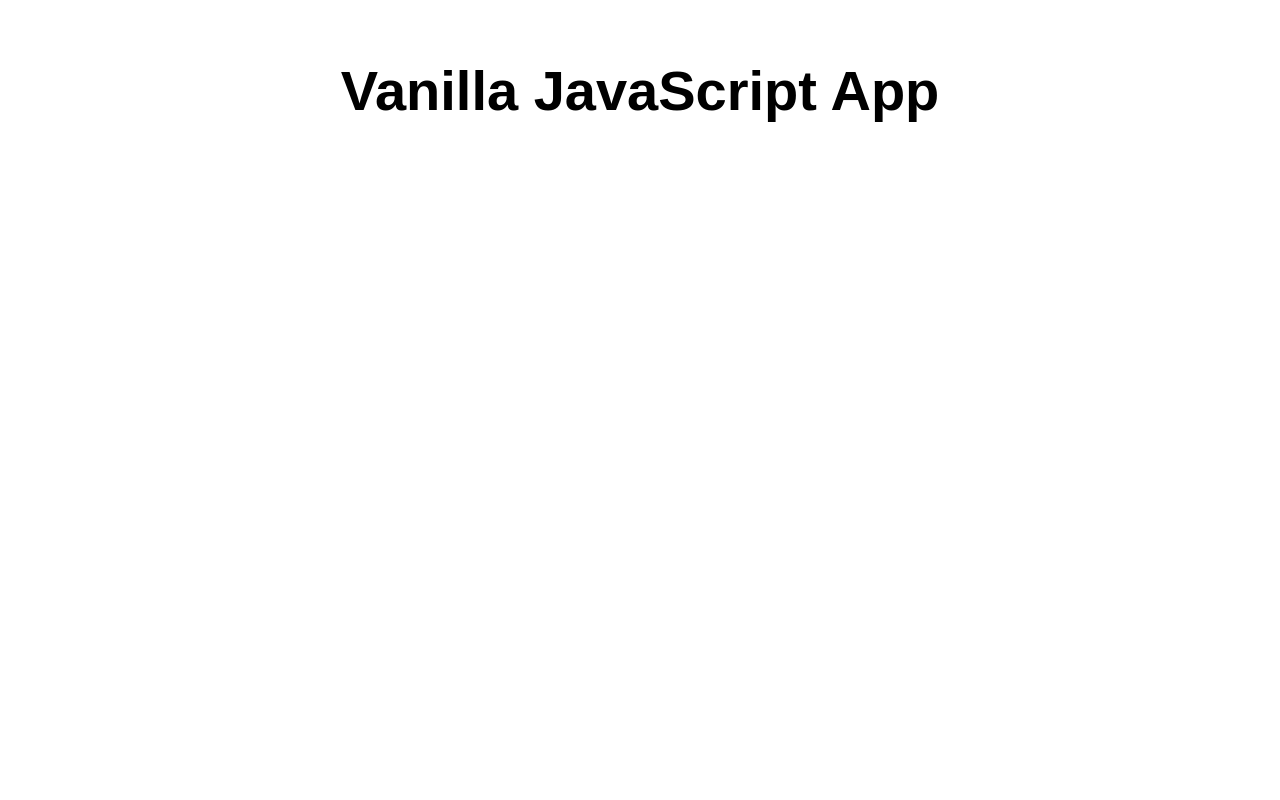
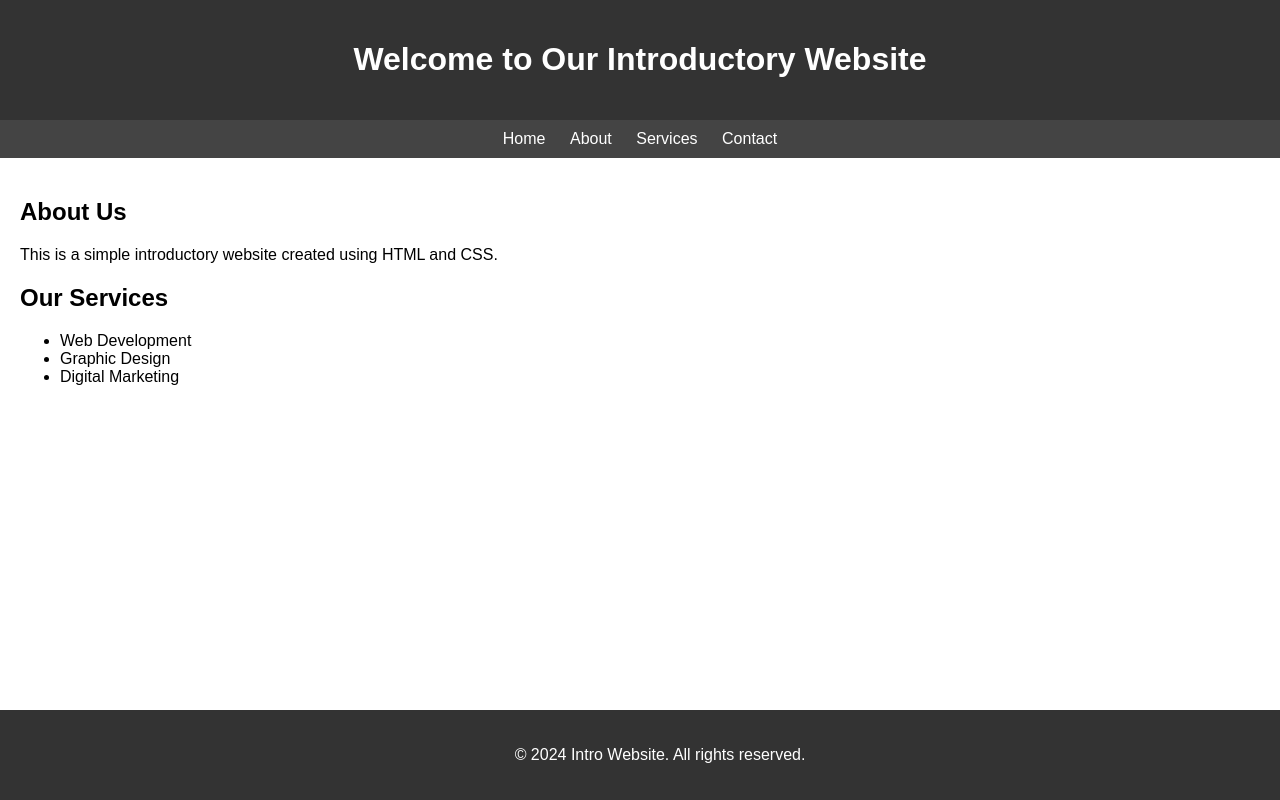
Before and after one commit to Fasithahamed12/web-app2, a website: page src/index.html in a window 1280 px wide. Drawn offline with Linux system fonts and the light colour scheme.

Commit message:
Update index.html

```diff
--- a/src/index.html
+++ b/src/index.html
@@ -1,17 +1,75 @@
 <!DOCTYPE html>
 <html lang="en">
+<head>
+    <meta charset="UTF-8">
+    <meta name="viewport" content="width=device-width, initial-scale=1.0">
+    <title>Intro Website</title>
+    <style>
+        body {
+            font-family: Arial, sans-serif;
+            margin: 0;
+            padding: 0;
+        }
+        header {
+            background-color: #333;
+            color: #fff;
+            padding: 20px;
+            text-align: center;
+        }
+        nav {
+            background-color: #444;
+            padding: 10px;
+            text-align: center;
+        }
+        nav a {
+            color: #fff;
+            text-decoration: none;
+            padding: 10px;
+        }
+        nav a:hover {
+            background-color: #666;
+        }
+        main {
+            padding: 20px;
+        }
+        footer {
+            background-color: #333;
+            color: #fff;
+            padding: 20px;
+            text-align: center;
+            position: fixed;
+            bottom: 0;
+            width: 100%;
+        }
+    </style>
+</head>
+<body>
 
-<head>
-  <meta charset="UTF-8">
-  <meta name="viewport" content="width=device-width, initial-scale=1.0">
-  <link rel="stylesheet" href="styles.css">
-  <title>Vanilla JavaScript App</title>
-</head>
+<header>
+    <h1>Welcome to Our Introductory Website</h1>
+</header>
 
-<body>
-  <main>
-    <h1>Vanilla JavaScript App</h1>
-  </main>
+<nav>
+    <a href="#">Home</a>
+    <a href="#">About</a>
+    <a href="#">Services</a>
+    <a href="#">Contact</a>
+</nav>
+
+<main>
+    <h2>About Us</h2>
+    <p>This is a simple introductory website created using HTML and CSS.</p>
+    <h2>Our Services</h2>
+    <ul>
+        <li>Web Development</li>
+        <li>Graphic Design</li>
+        <li>Digital Marketing</li>
+    </ul>
+</main>
+
+<footer>
+    <p>&copy; 2024 Intro Website. All rights reserved.</p>
+</footer>
+
 </body>
-
 </html>
```
